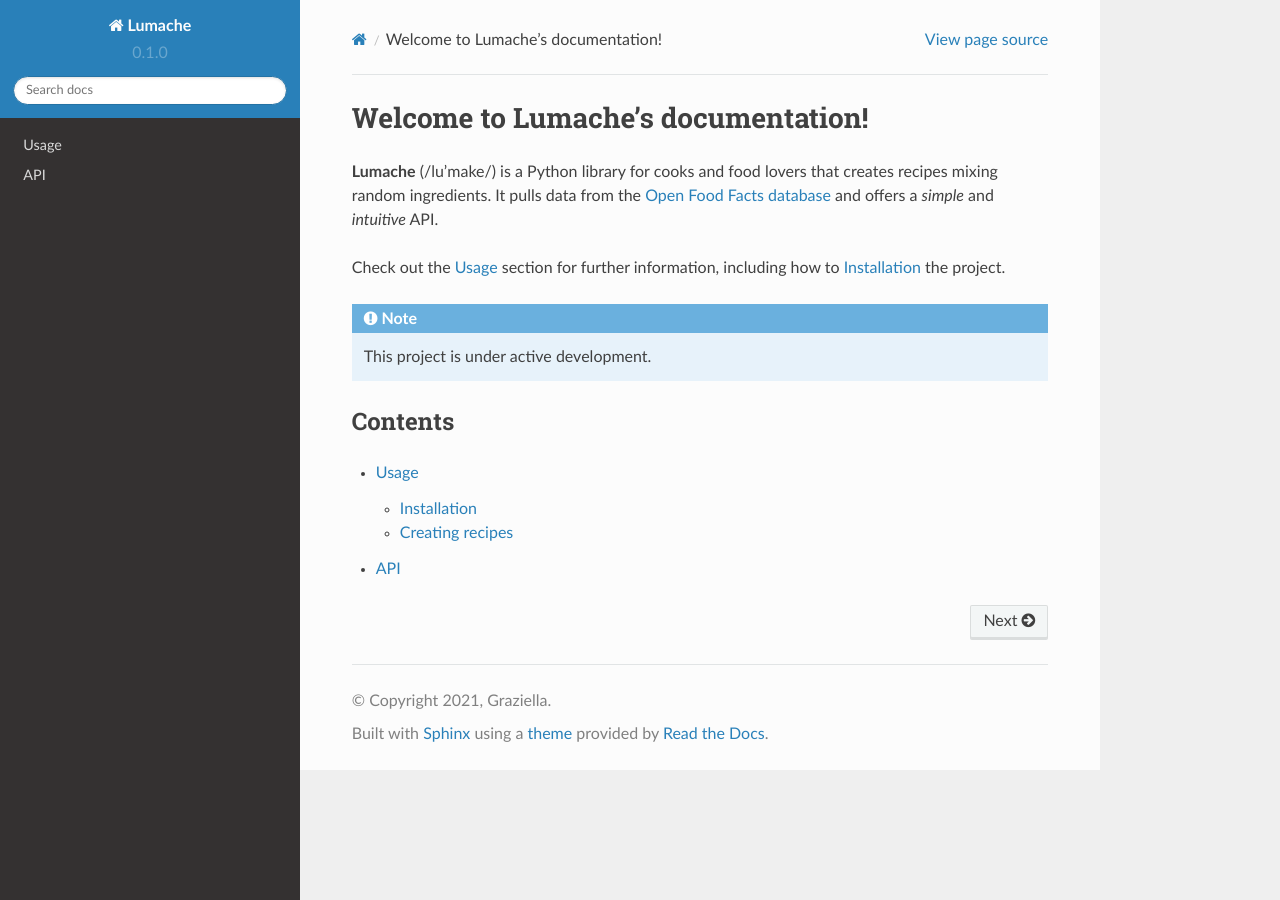
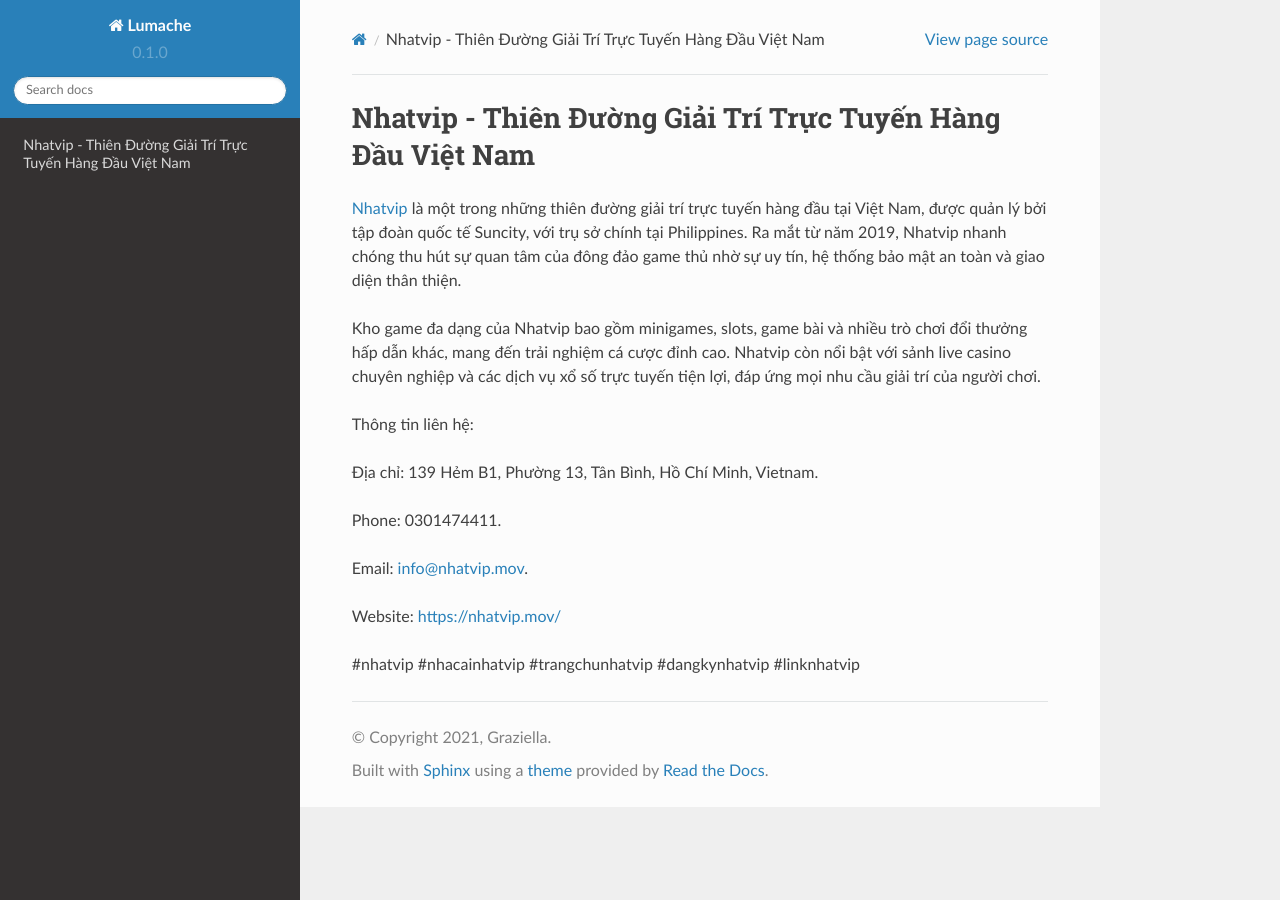
Before and after one commit to luongchanvien962/nhatvipmov, a Sphinx documentation site: the page built from docs/source/index.rst, in a window 1280 px wide. Built offline with Sphinx 7.4.7 and the Read the Docs theme 2.0.0, drawn with Linux system fonts in a browser that asks for light colours.

Commit message:
Update index.rst

```diff
--- a/docs/source/index.rst
+++ b/docs/source/index.rst
@@ -1,22 +1,18 @@
-Welcome to Lumache's documentation!
+Nhatvip - Thiên Đường Giải Trí Trực Tuyến Hàng Đầu Việt Nam
 ===================================
 
-**Lumache** (/lu'make/) is a Python library for cooks and food lovers
-that creates recipes mixing random ingredients.
-It pulls data from the `Open Food Facts database <https://world.openfoodfacts.org/>`_
-and offers a *simple* and *intuitive* API.
+`Nhatvip <https://nhatvip.mov/>`_ là một trong những thiên đường giải trí trực tuyến hàng đầu tại Việt Nam, được quản lý bởi tập đoàn quốc tế Suncity, với trụ sở chính tại Philippines. Ra mắt từ năm 2019, Nhatvip nhanh chóng thu hút sự quan tâm của đông đảo game thủ nhờ sự uy tín, hệ thống bảo mật an toàn và giao diện thân thiện.
 
-Check out the :doc:`usage` section for further information, including
-how to :ref:`installation` the project.
+Kho game đa dạng của Nhatvip bao gồm minigames, slots, game bài và nhiều trò chơi đổi thưởng hấp dẫn khác, mang đến trải nghiệm cá cược đỉnh cao. Nhatvip còn nổi bật với sảnh live casino chuyên nghiệp và các dịch vụ xổ số trực tuyến tiện lợi, đáp ứng mọi nhu cầu giải trí của người chơi.
 
-.. note::
+Thông tin liên hệ:
 
-   This project is under active development.
+Địa chỉ: 139 Hẻm B1, Phường 13, Tân Bình, Hồ Chí Minh, Vietnam.
 
-Contents
---------
+Phone: 0301474411.
 
-.. toctree::
+Email: info@nhatvip.mov.
 
-   usage
-   api
+Website: https://nhatvip.mov/
+
+#nhatvip #nhacainhatvip #trangchunhatvip #dangkynhatvip #linknhatvip
```
